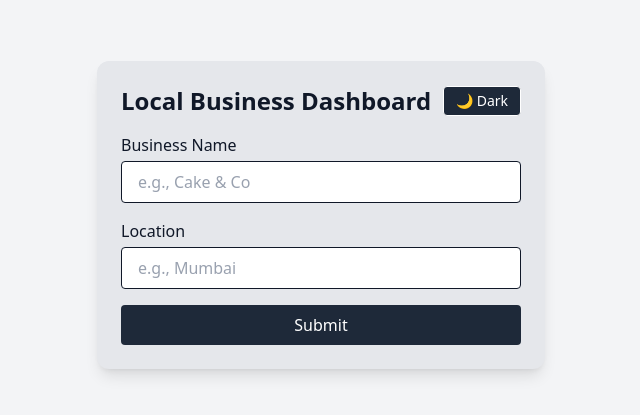
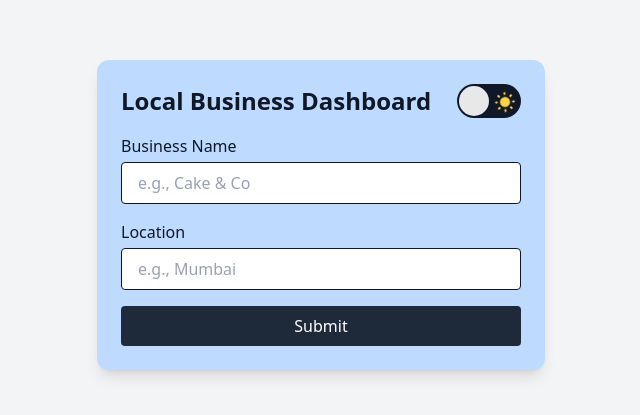
Before and after one commit to Bhanukiran889/growthProai, a React (Vite) app in the folder frontend/: page / in a window 1280 px wide. Shown: the part 185-600 px from the top of the page, without its empty margins (319-959 px from the left). Built offline with nearby package versions, Linux system fonts and the light colour scheme.

Commit message:
change toggle btn

```diff
--- a/frontend/src/App.jsx
+++ b/frontend/src/App.jsx
@@ -1,5 +1,7 @@
 import { useState, useEffect, useRef } from "react";
 import Loader from "./componets/Loader/Loader";
+import Switch from "./componets/Switch/Switch";
+// Importing GSAP for animations
 import gsap from "gsap";
 import "./index.css";
 
@@ -7,7 +9,6 @@
   const [form, setForm] = useState({ name: "", location: "" });
   const [data, setData] = useState(null);
   const [loading, setLoading] = useState(false);
-  const [regenerating, setRegenerating] = useState(false); // NEW
   const [darkMode, setDarkMode] = useState(() => {
     if (localStorage.theme === "dark") return true;
     if (
@@ -74,7 +75,7 @@
   };
 
   const regenerateHeadline = async () => {
-    setRegenerating(true);
+    setLoading(true); // loader while regenerating
     try {
       const res = await fetch(
         `${import.meta.env.VITE_API_URL}/regenerate-headline?name=${form.name}&location=${form.location}`
@@ -82,22 +83,19 @@
       const result = await res.json();
       setData((prev) => ({ ...prev, headline: result.headline }));
     } catch (error) {
-      console.error("Headline regeneration error:", error);
+      console.error("API Error:", error);
     }
-    setRegenerating(false);
+    setLoading(false);
   };
 
   return (
     <div className="min-h-screen flex items-center justify-center bg-gray-100 dark:bg-black text-gray-900 dark:text-white p-4 transition-colors duration-300">
-      <div className="w-full max-w-md bg-gray-200 dark:bg-gray-800 p-6 rounded-xl shadow-lg">
+      <div className="w-full max-w-md bg-blue-200 dark:bg-gray-800 p-6 rounded-xl shadow-lg">
         <div className="flex justify-between items-center mb-4">
           <h1 className="text-2xl font-bold">Local Business Dashboard</h1>
-          <button
-            onClick={() => setDarkMode((prev) => !prev)}
-            className="text-sm px-3 py-1 rounded border bg-gray-800 text-white hover:bg-gray-700 dark:bg-white dark:text-gray-900 dark:hover:bg-gray-200 transition"
-          >
-            {darkMode ? "☀️ Light" : "🌙 Dark"}
-          </button>
+          <div onClick={() => setDarkMode((prev) => !prev)} className="cursor-pointer">
+           <Switch darkMode={darkMode} onToggle={() => setDarkMode(prev => !prev)} />
+          </div>
         </div>
 
         <form ref={formRef} onSubmit={handleSubmit} className="space-y-4">
@@ -133,7 +131,7 @@
           </div>
           <button
             type="submit"
-            className="w-full bg-gray-800 text-white py-2 rounded hover:bg-gray-700 dark:bg-white dark:text-gray-900 dark:hover:bg-gray-200 transition"
+            className="w-full bg-gray-800 text-white py-2 rounded hover:bg-gray-700 dark:bg-blue-300 dark:text-gray-900 dark:hover:bg-gray-200 transition"
           >
             Submit
           </button>
@@ -152,17 +150,7 @@
               <p className="text-md">
                 <strong>💬 Reviews:</strong> {data.reviews}
               </p>
-
-              {regenerating ? (
-                <p className="italic mt-2 animate-pulse text-sm text-gray-500 dark:text-gray-300">
-                  Regenerating headline...
-                </p>
-              ) : (
-                <p ref={cardRef} className="italic mt-2">
-                  "{data.headline}"
-                </p>
-              )}
-
+              <p ref={cardRef} className="italic mt-2">"{data.headline}"</p>
               <button
                 onClick={regenerateHeadline}
                 className="mt-4 w-full bg-gray-800 text-white py-2 rounded hover:bg-gray-700 dark:bg-white dark:text-gray-900 dark:hover:bg-gray-200 transition"
--- /dev/null
+++ b/frontend/src/componets/Switch/Switch.css
@@ -0,0 +1,88 @@
+/* src/components/Switch.css */
+.switch-wrapper {
+  display: inline-block;
+}
+
+.switch {
+  font-size: 17px;
+  position: relative;
+  display: inline-block;
+  width: 64px;
+  height: 34px;
+}
+
+.switch input {
+  opacity: 0;
+  width: 0;
+  height: 0;
+}
+
+.slider {
+  position: absolute;
+  cursor: pointer;
+  top: 0;
+  left: 0;
+  right: 0;
+  bottom: 0;
+  background-color: #101828;
+  transition: 0.4s;
+  border-radius: 30px;
+}
+
+.slider:before {
+  position: absolute;
+  content: "";
+  height: 30px;
+  width: 30px;
+  border-radius: 20px;
+  left: 2px;
+  bottom: 2px;
+  z-index: 2;
+  background-color: #e8e8e8;
+  transition: 0.4s;
+}
+
+.sun svg {
+  position: absolute;
+  top: 6px;
+  left: 36px;
+  z-index: 1;
+  width: 24px;
+  height: 24px;
+  animation: rotate 15s linear infinite;
+}
+
+.moon svg {
+  fill: #73C0FC;
+  position: absolute;
+  top: 5px;
+  left: 5px;
+  z-index: 1;
+  width: 24px;
+  height: 24px;
+  animation: tilt 5s linear infinite;
+}
+
+@keyframes rotate {
+  0% { transform: rotate(0); }
+  100% { transform: rotate(360deg); }
+}
+
+@keyframes tilt {
+  0% { transform: rotate(0deg); }
+  25% { transform: rotate(-10deg); }
+  75% { transform: rotate(10deg); }
+  100% { transform: rotate(0deg); }
+}
+
+.input:checked + .slider {
+  background-color: #183153;
+}
+
+.input:focus + .slider {
+  box-shadow: 0 0 1px #183153;
+}
+
+.input:checked + .slider:before {
+  transform: translateX(30px);
+}
--- /dev/null
+++ b/frontend/src/componets/Switch/Switch.jsx
@@ -0,0 +1,33 @@
+import React from 'react';
+import './Switch.css';
+
+const Switch = ({ darkMode, onToggle }) => {
+  return (
+    <div className="switch-wrapper">
+      <label className="switch">
+        <span className="sun">
+          <svg xmlns="http://www.w3.org/2000/svg" viewBox="0 0 24 24">
+            <g fill="#ffd43b">
+              <circle r={5} cy={12} cx={12} />
+              <path d="m21 13h-1a1 1 0 0 1 0-2h1a1 1 0 0 1 0 2zm-17 0h-1a1 1 0 0 1 0-2h1a1 1 0 0 1 0 2zm13.66-5.66a1 1 0 0 1 -.66-.29 1 1 0 0 1 0-1.41l.71-.71a1 1 0 1 1 1.41 1.41l-.71.71a1 1 0 0 1 -.75.29zm-12.02 12.02a1 1 0 0 1 -.71-.29 1 1 0 0 1 0-1.41l.71-.66a1 1 0 0 1 1.41 1.41l-.71.71a1 1 0 0 1 -.7.24zm6.36-14.36a1 1 0 0 1 -1-1v-1a1 1 0 0 1 2 0v1a1 1 0 0 1 -1 1zm0 17a1 1 0 0 1 -1-1v-1a1 1 0 0 1 2 0v1a1 1 0 0 1 -1 1zm-5.66-14.66a1 1 0 0 1 -.7-.29l-.71-.71a1 1 0 0 1 1.41-1.41l.71.71a1 1 0 0 1 0 1.41 1 1 0 0 1 -.71.29zm12.02 12.02a1 1 0 0 1 -.7-.29l-.66-.71a1 1 0 0 1 1.36-1.36l.71.71a1 1 0 0 1 0 1.41 1 1 0 0 1 -.71.24z" />
+            </g>
+          </svg>
+        </span>
+        <span className="moon">
+          <svg xmlns="http://www.w3.org/2000/svg" viewBox="0 0 384 512">
+            <path d="m223.5 32c-123.5 0-223.5 100.3-223.5 224s100 224 223.5 224c60.6 0 115.5-24.2 155.8-63.4 5-4.9 6.3-12.5 3.1-18.7s-10.1-9.7-17-8.5c-9.8 1.7-19.8 2.6-30.1 2.6-96.9 0-175.5-78.8-175.5-176 0-65.8 36-123.1 89.3-153.3 6.1-3.5 9.2-10.5 7.7-17.3s-7.3-11.9-14.3-12.5c-6.3-.5-12.6-.8-19-.8z" />
+          </svg>
+        </span>
+        <input
+          type="checkbox"
+          className="input"
+          checked={darkMode}
+          onChange={onToggle}
+        />
+        <span className="slider" />
+      </label>
+    </div>
+  );
+};
+
+export default Switch;
```
